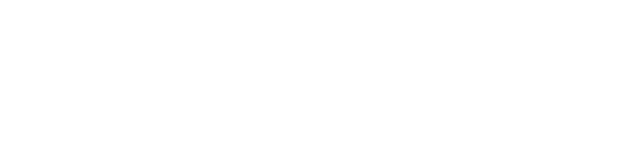
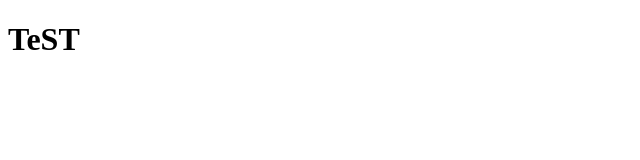
Before and after one commit to Joveee/ist-303-team-1, a plain HTML site: page index.html in a window 1280 px wide. Shown: the whole page, without its empty margins (0-640 px from the left). Drawn offline with Linux system fonts and the light colour scheme.

Commit message:
added index html

```diff
--- a/index.html
+++ b/index.html
@@ -5,6 +5,6 @@
     <title> IST-303</title>
   </head>
   <body>
-
+    <h1> TeST </h1>
   </body>
 </html>
```
